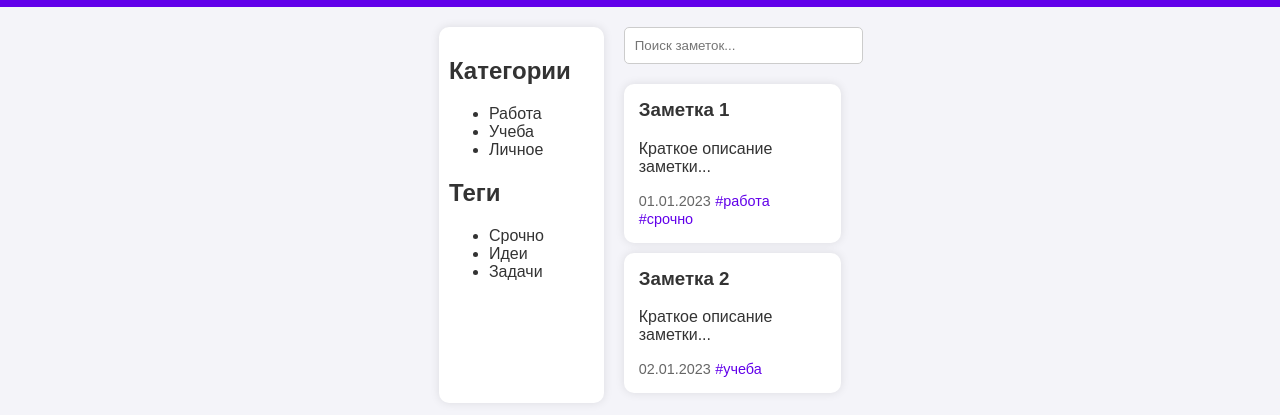
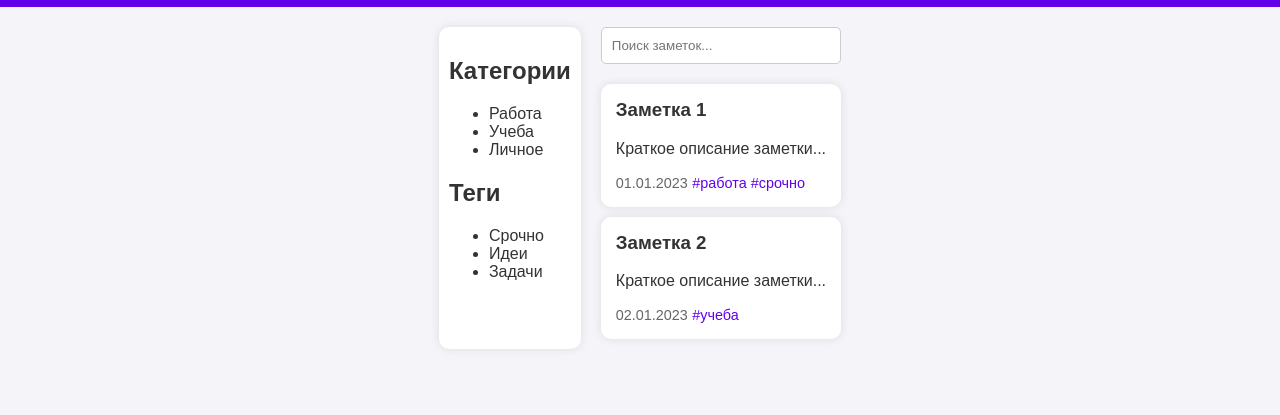
Before and after one commit to nazirov22/nazirov22.github.io, a plain HTML site: page notes.html in a window 1280 px wide. Shown: the part 53-468 px from the top of the page. Drawn offline with Linux system fonts and the light colour scheme.

Commit message:
Add files via upload

```diff
--- a/styles.css
+++ b/styles.css
@@ -9,6 +9,11 @@ body {
     flex-direction: column;
     align-items: center;
     justify-content: center;
+    /* overflow: hidden; */
+}
+
+* {
+    box-sizing: border-box;
 }
 
 /* Стили для заголовка-ссылки */
@@ -121,7 +126,7 @@ header h1 {
 /* Стили для страницы заметок */
 main {
     display: flex;
-    max-width: 1500px;
+    max-width: 1200px;
     margin: 20px auto;
     gap: 20px;
 }
@@ -135,7 +140,7 @@ aside {
 }
 
 .notes-list {
-    width: 75%;
+    width: 100%;
 }
 
 .notes-list input {
```
Also changed, not shown: login.html (+5 -7 lines).
